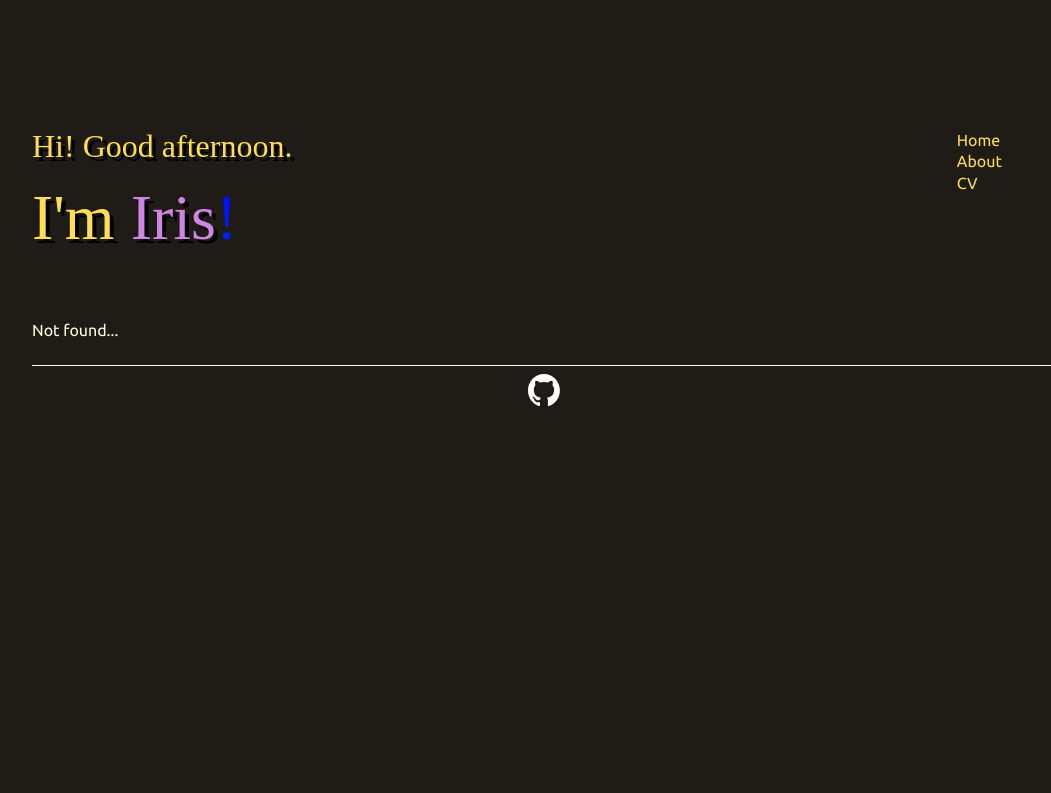
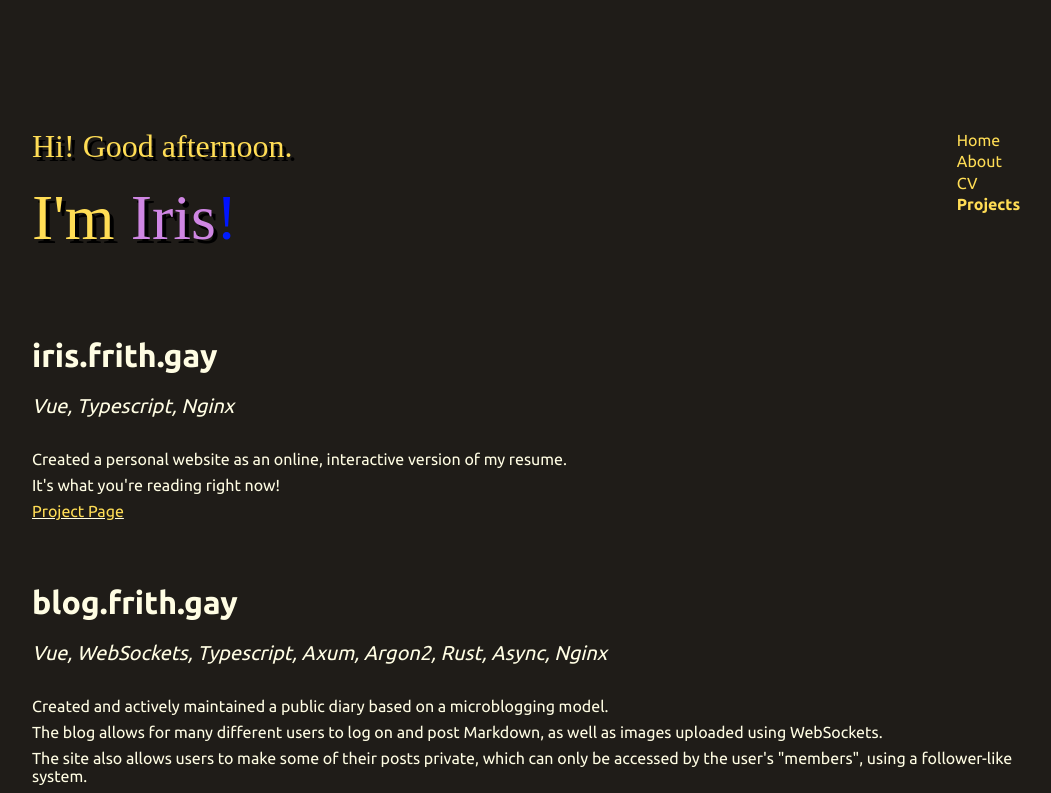
Before and after one commit to eyemotif/cv, a Vue app: page /projects in a window 1280 px wide. Before the commit this address had no page. Shown: the top 793 px of the page, without its empty margins (96-1147 px from the left). Built offline with nearby package versions, Linux system fonts and the light colour scheme; a web font is replaced by a local one.

Commit message:
Add /projects view

```diff
--- a/src/App.vue
+++ b/src/App.vue
@@ -39,6 +39,7 @@ const greeting = 'Hi! ' + (() => {
         <RouterLink :to="{ name: 'home' }">Home</RouterLink>
         <RouterLink :to="{ name: 'about' }">About</RouterLink>
         <RouterLink :to="{ name: 'cv' }">CV</RouterLink>
+        <RouterLink :to="{ name: 'projects' }">Projects</RouterLink>
       </nav>
     </section>
   </header>
--- a/src/router/index.ts
+++ b/src/router/index.ts
@@ -20,6 +20,11 @@ const router = createRouter({
       component: () => import('../views/CVView.vue')
     },
     {
+      path: "/projects",
+      name: 'projects',
+      component: () => import('../views/ProjectsView.vue')
+    },
+    {
       path: '/:catch(.*)*',
       name: 'not-found',
       component: () => import('../views/404View.vue')
--- /dev/null
+++ b/src/views/ProjectsView.vue
@@ -0,0 +1,103 @@
+<script setup lang="ts">
+
+type Project = {
+    title: string,
+    technologies: string[]
+    description: string
+    links: ProjectLink[]
+}
+type ProjectLink = {
+    link: string,
+    name?: string,
+}
+
+const projects: Project[] = [
+    {
+        title: 'iris.frith.gay',
+        technologies: ['Vue', 'Typescript', 'Nginx'],
+        description: `Created a personal website as an online, interactive version of my resume.
+        It\'s what you\'re reading right now!`,
+        links: [{ link: 'https://github.com/eyemotif/cv' }]
+    },
+    {
+        title: 'blog.frith.gay',
+        technologies: ['Vue', 'WebSockets', 'Typescript', 'Axum', 'Argon2', 'Rust', 'Async', 'Nginx'],
+        description: `Created and actively maintained a public diary based on a microblogging model.
+        The blog allows for many different users to log on and post Markdown, as well as images uploaded using WebSockets.
+        The site also allows users to make some of their posts private, which can only be accessed by the user\'s "members", using a follower-like system.`,
+        links: [
+            { link: 'https://github.com/eyemotif/blog-frontend', 'name': 'Frontend Project Page' },
+            { link: 'https://github.com/eyemotif/blog', 'name': 'Backend Project Page' }
+        ]
+    },
+    {
+        title: 'Eyebot',
+        technologies: ['HTTP', 'WebSockets', 'Rust', 'Async'],
+        description: `Created an automated helper for the video streaming service Twitch.
+        Eyebot allows a user to define custom commands, which are typed into the stream\'s chat room. Then the "bot" will automatically respond to with an appropriate message.
+        An extensive guide on how to use the program was also written in the project\'s readme file.`,
+        links: [{ link: 'https://github.com/eyemotif/eyebot-rs' }]
+    },
+    {
+        title: 'Comet',
+        technologies: ['WebSockets', 'Webpack', 'Typescript', 'Async'],
+        description: `Created a sort of frontend for Eyebot. It allows a user to add several features to their video streaming content.
+        When used with Eyebot, the members of the stream\'s chat room can activate a user-defined set of sound effects.
+        Another feature of Comet is a stream chat room overlay, allowing the chat to become a part of the video portion of the stream. There are many similar overlays out there, but I was never quite satisfied with them.
+        Comet is entirely based on a custom WebSocket API. So, even though it was designed to integrate with Eyebot and Twitch streams, it could theoretically be used for any backend or streaming service.`,
+        links: [{ link: 'https://github.com/eyemotif/eyebot-rs' }]
+    }
+]
+
+</script>
+
+<template>
+    <section v-for="project in projects">
+        <header>
+            <h1>{{ project.title }}</h1>
+            <p><em>{{ project.technologies.join(', ') }}</em></p>
+        </header>
+        <article>
+            <p v-for="paragraph in project.description.split('\n')">{{ paragraph }}</p>
+            <nav>
+                <a v-for="link in project.links" :href="link.link">
+                    {{ link.name ? link.name : 'Project Page' }}
+                </a>
+            </nav>
+        </article>
+    </section>
+</template>
+
+<style scoped>
+header {
+    margin-bottom: 2em;
+}
+
+header h1 {
+    font-size: 2em;
+    margin-bottom: 0;
+}
+
+header p {
+    font-size: 1.25em;
+}
+
+article p {
+    margin-top: 0;
+    margin-bottom: 0.5em;
+}
+
+article nav {
+    text-decoration: underline;
+    display: inline-flex;
+    flex-direction: row;
+}
+
+section {
+    padding-bottom: 2em;
+}
+
+article nav a {
+    margin-right: 1em;
+}
+</style>
```
